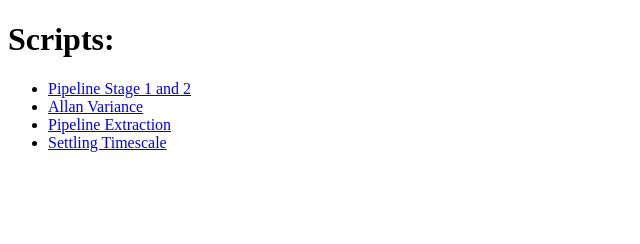
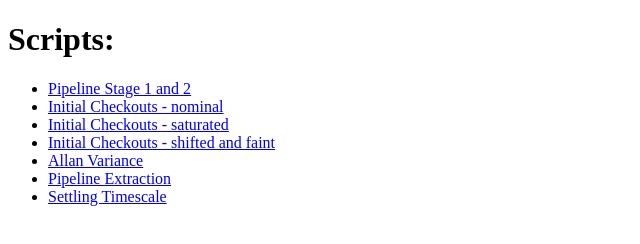
Before and after one commit to eas342/nrc33_frozen_notebooks, a plain HTML site: page index.html in a window 1280 px wide. Shown: the whole page, without its empty margins (0-640 px from the left). Drawn offline with Linux system fonts and the light colour scheme.

Commit message:
adding intial checks notebooks to index

```diff
--- a/index.html
+++ b/index.html
@@ -7,6 +7,9 @@
 <h1>Scripts:</h1>
 <ul>
 <li><a href="pipeline_run_on_uncal.html">Pipeline Stage 1 and 2</a></li>
+<li><a href="init_data_checks.html">Initial Checkouts - nominal</a></li>
+<li><a href="init_data_checks-with_saturation.html">Initial Checkouts - saturated</a></li>
+<li><a href="init_data_checks-faint_source_and_shifted.html">Initial Checkouts - shifted and faint</a></li>
 <li><a href="allan_variance.html">Allan Variance</a></li>
 <li><a href="pipe_extraction.html">Pipeline Extraction</a></li>
 <li><a href="settling_timescale.html">Settling Timescale</a></li>
```
